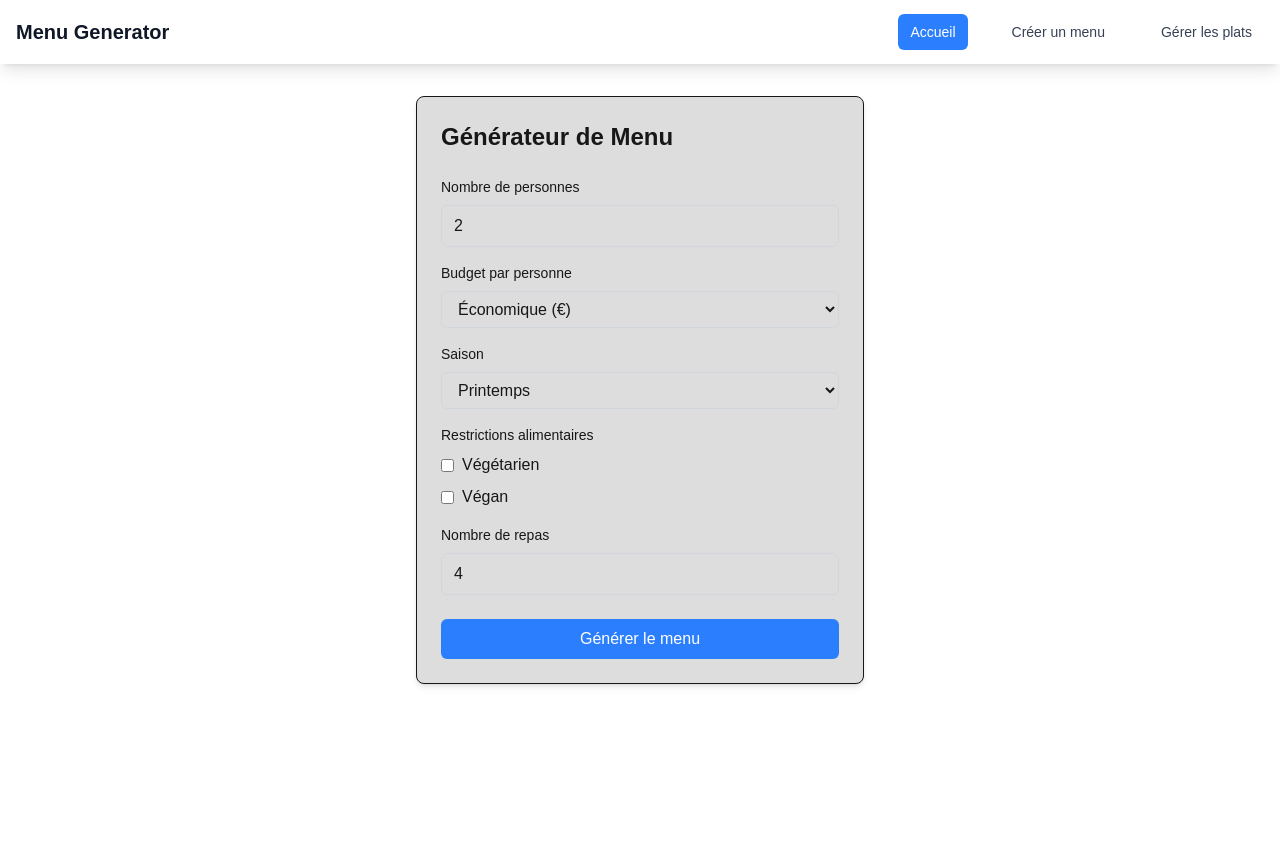
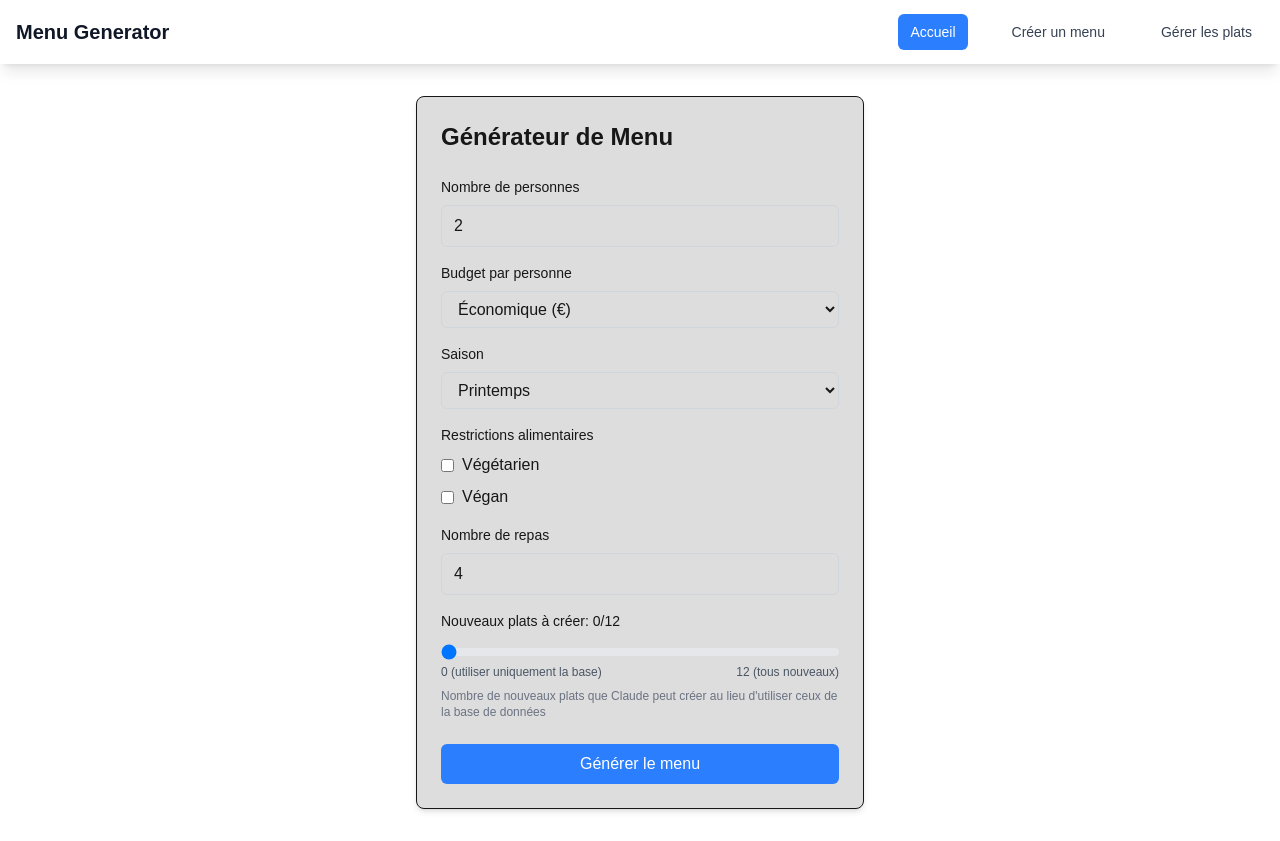
Before and after one commit to 0swakd/menu-generator, a Next.js app: page /create-menu in a window 1280 px wide. Before the commit the page ends 800 px from the top, so only its background shows below. Built offline with nearby package versions, Linux system fonts and the light colour scheme.

Commit message:
Gestion du nombre de nouveaux plats proposés par rapport à la base

```diff
--- a/src/app/api/generate-menu/route.ts
+++ b/src/app/api/generate-menu/route.ts
@@ -9,7 +9,7 @@ const anthropic = new Anthropic({
 
 export async function POST(request: NextRequest) {
   const body: FormData = await request.json()
-  const { people, budget, season, vegetarian, vegan, meals } = body
+  const { people, budget, season, vegetarian, vegan, meals, newDishes } = body
 
   try {
     let query = supabase
@@ -29,7 +29,13 @@ Génère un menu pour ${people} personnes sur ${meals} repas avec les contrainte
 - Végétarien : ${vegetarian ? 'Oui' : 'Non'}
 - Végan : ${vegan ? 'Oui' : 'Non'}
 
-Plats disponibles en base, tu dois essayer au maximul de les intégrer à la liste des plats : ${JSON.stringify(dishes)}
+Plats disponibles en base de données : ${JSON.stringify(dishes)}
+
+IMPORTANT - Règle pour les nouveaux plats :
+- Tu dois créer exactement ${newDishes} nouveaux plats qui ne sont PAS dans la base de données
+- Ces nouveaux plats doivent respecter les contraintes (budget, saison, végétarien/végan)
+- Pour les autres plats, utilise prioritairement ceux de la base de données
+- Les nouveaux plats peuvent être inspirés des plats existants mais doivent être différents
 
 Crée un menu équilibré et varié avec des suggestions d'accompagnements et d'ingrédients.
 Format la réponse en JSON avec cette structure :
--- a/src/components/MenuForm.tsx
+++ b/src/components/MenuForm.tsx
@@ -7,12 +7,17 @@ interface MenuFormProps {
 }
 
 export default function MenuForm({ onSubmit }: MenuFormProps) {
-  const { register, handleSubmit, formState: { errors } } = useForm<FormData>()
+  const { register, handleSubmit, formState: { errors }, watch } = useForm<FormData>()
   const [isLoading, setIsLoading] = useState(false)
+  const [newDishes, setNewDishes] = useState(0)
+
+  const meals = watch('meals') || 4
+  const maxNewDishes = meals * 3 // Assuming max 3 dishes per meal (entrée, plat, dessert)
 
   const submitForm = async (data: FormData) => {
     setIsLoading(true)
-    await onSubmit(data)
+    const formDataWithNewDishes = { ...data, newDishes }
+    await onSubmit(formDataWithNewDishes)
     setIsLoading(false)
   }
 
@@ -65,7 +70,7 @@ export default function MenuForm({ onSubmit }: MenuFormProps) {
         </div>
       </div>
 
-      <div className="mb-6">
+      <div className="mb-4">
         <label className="block text-sm font-medium mb-2">Nombre de repas</label>
         <input
           type="number"
@@ -75,6 +80,29 @@ export default function MenuForm({ onSubmit }: MenuFormProps) {
           className="w-full px-3 py-2 border border-gray-300 rounded-md"
           defaultValue="4"
         />
+      </div>
+
+      <div className="mb-6">
+        <label className="block text-sm font-medium mb-2">
+          Nouveaux plats à créer: {newDishes}/{maxNewDishes}
+        </label>
+        <div className="space-y-2">
+          <input
+            type="range"
+            min="0"
+            max={maxNewDishes}
+            value={newDishes}
+            onChange={(e) => setNewDishes(parseInt(e.target.value))}
+            className="w-full h-2 bg-gray-200 rounded-lg appearance-none cursor-pointer slider"
+          />
+          <div className="text-xs text-gray-600 flex justify-between">
+            <span>0 (utiliser uniquement la base)</span>
+            <span>{maxNewDishes} (tous nouveaux)</span>
+          </div>
+          <p className="text-xs text-gray-500 mt-1">
+            Nombre de nouveaux plats que Claude peut créer au lieu d'utiliser ceux de la base de données
+          </p>
+        </div>
       </div>
 
       <button
--- a/src/types/index.ts
+++ b/src/types/index.ts
@@ -5,6 +5,7 @@ export interface FormData {
     vegetarian: boolean
     vegan: boolean
     meals: number
+    newDishes: number
   }
 
   export interface Dish {
```
